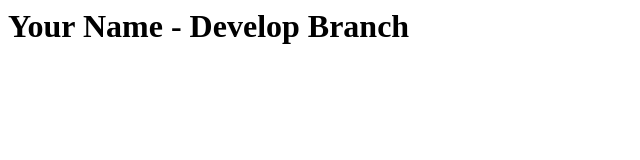
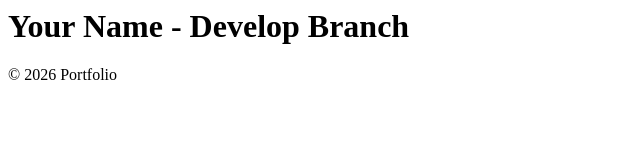
Before and after one commit to amohaimin278-sketch/RegNo-portfolio, a plain HTML site: page index.html in a window 1280 px wide. Shown: the whole page, without its empty margins (0-640 px from the left). Drawn offline with Linux system fonts and the light colour scheme.

Commit message:
Add footer section

```diff
--- a/index.html
+++ b/index.html
@@ -1 +1,2 @@
 <h1>Your Name - Develop Branch</h1>
+<footer>© 2026 Portfolio</footer>
```
